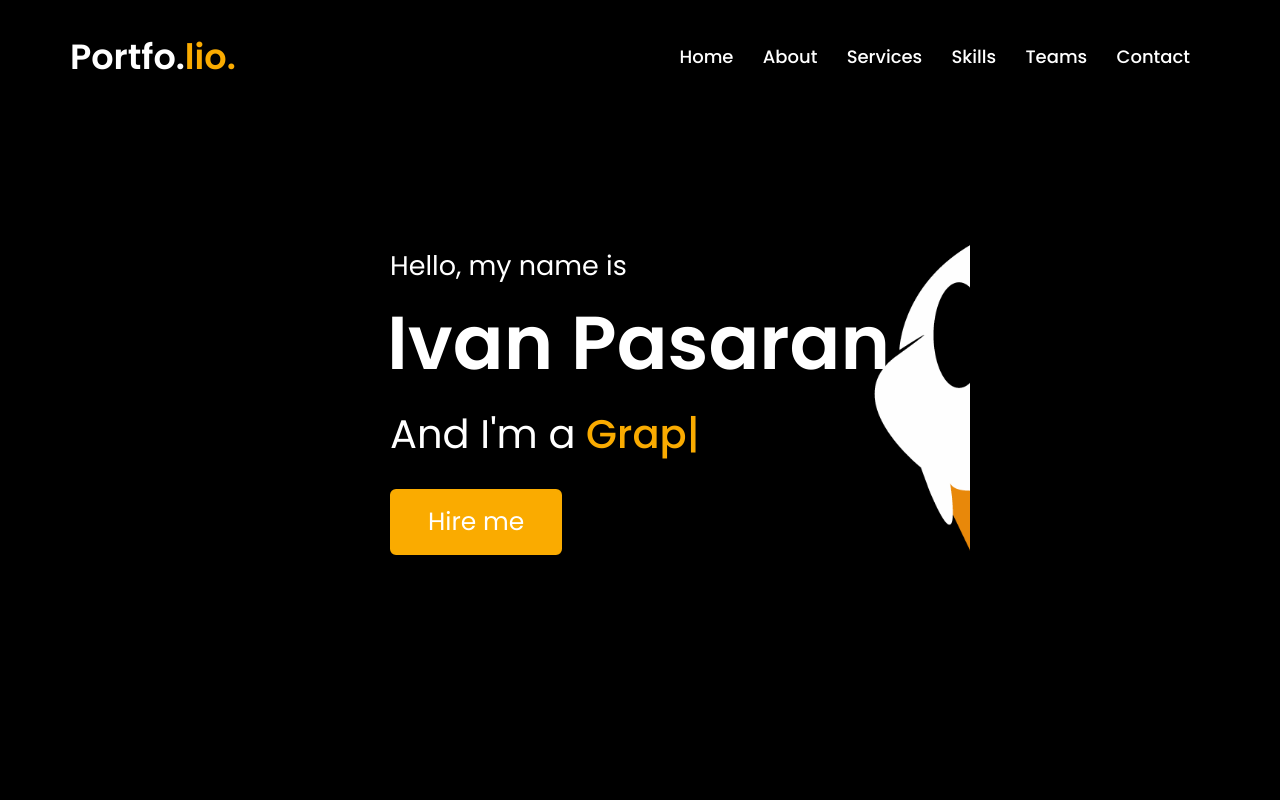
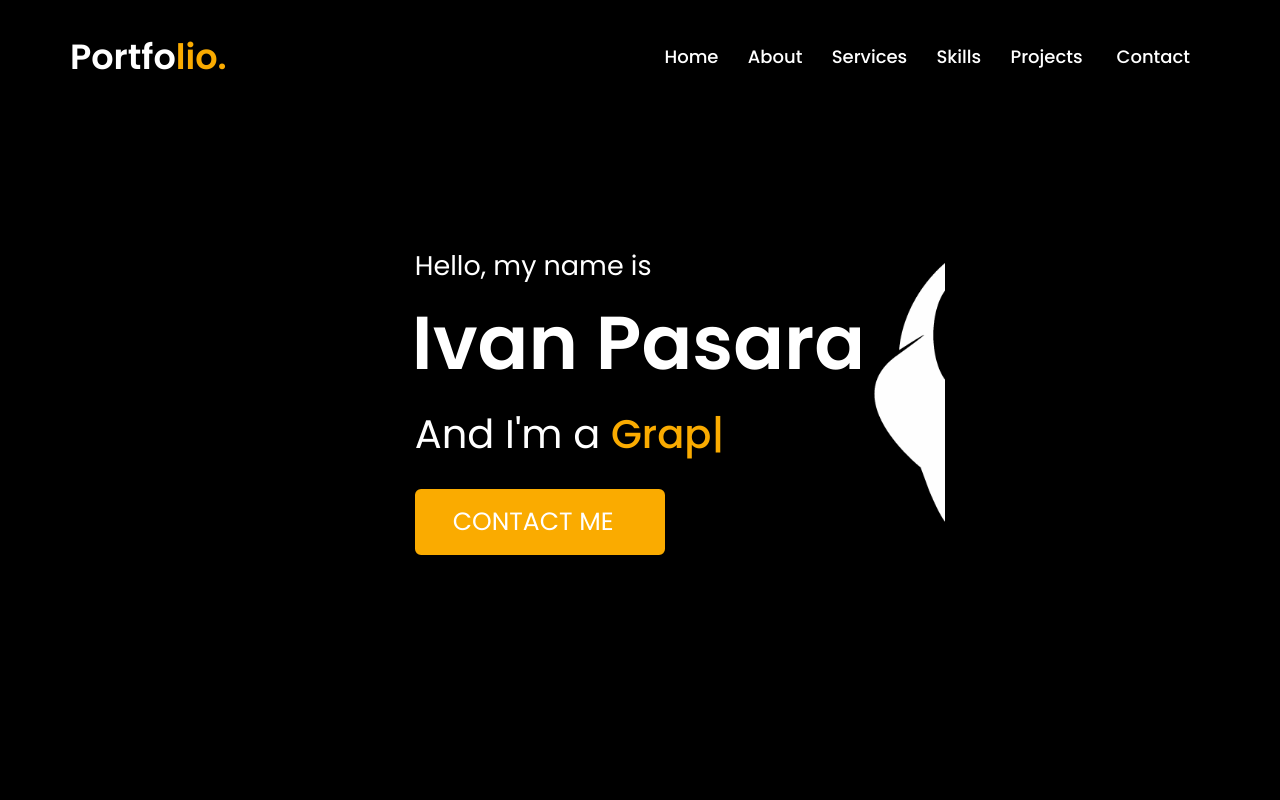
Before and after one commit to 1van239/1van239, a plain HTML site: page index.html in a window 1280 px wide. Shown: the top 800 px of the page. Drawn offline with nearby package versions, Linux system fonts and the light colour scheme; a script that the page names is missing.

Commit message:
name change

```diff
--- a/index.html
+++ b/index.html
@@ -20,13 +20,13 @@
     </div>
     <nav class="navbar">
         <div class="max-width">
-            <div class="logo"><a href="#">Portfo.<span>lio.</span></a></div>
+            <div class="logo"><a href="#">Portfo<span>lio.</span></a></div>
             <ul class="menu">
                 <li><a href="#home" class="menu-btn">Home</a></li>
                 <li><a href="#about" class="menu-btn">About</a></li>
                 <li><a href="#services" class="menu-btn">Services</a></li>
                 <li><a href="#skills" class="menu-btn">Skills</a></li>
-                <li><a href="#teams" class="menu-btn">Teams</a></li>
+                <li><a href="#teams" class="menu-btn">Projects&nbsp;</a></li>
                 <li><a href="#contact" class="menu-btn">Contact</a></li>
             </ul>
             <div class="menu-btn">
@@ -40,9 +40,9 @@
         <div class="max-width">
             <div class="home-content">
                 <div class="text-1">Hello, my name is</div>
-                <div class="text-2">Ivan Pasaran</div>
+                <div class="text-2">Ivan Pasara</div>
                 <div class="text-3">And I'm a <span class="typing"></span></div>
-                <a href="#">Hire me</a>
+                <a href="#">CONTACT ME&nbsp;&nbsp;</a>
             </div>
         </div>
 
@@ -60,7 +60,7 @@
                 <div class="column right">
                     <div class="text">I'm Ivan and I'm a <span class="typing-2"></span></div>
                     <p>Hello my name is Ivan, Ever since I was little I wanted to start my own buisness and have a team of my own. I found my passion through Art and Music and expaned it to my find my career path.</p>
-                    <a href="#">Download CV</a>
+                    <a href="#">&nbsp;</a>
                 </div>
             </div>
         </div>
@@ -165,8 +165,8 @@
                 </div>
                 <div class="card">
                     <div class="box">
-                        <img src="images/Cute-TikTok-Logo.png" alt="">
-                        <div class="text">TikTok</div>
+                      <img src="images/Cute-TikTok-Logo.png" alt="">
+                        <div class="text">Zelda&nbsp;</div>
                         <p>Work in Progress </p>
                     </div>
                 </div>
```
